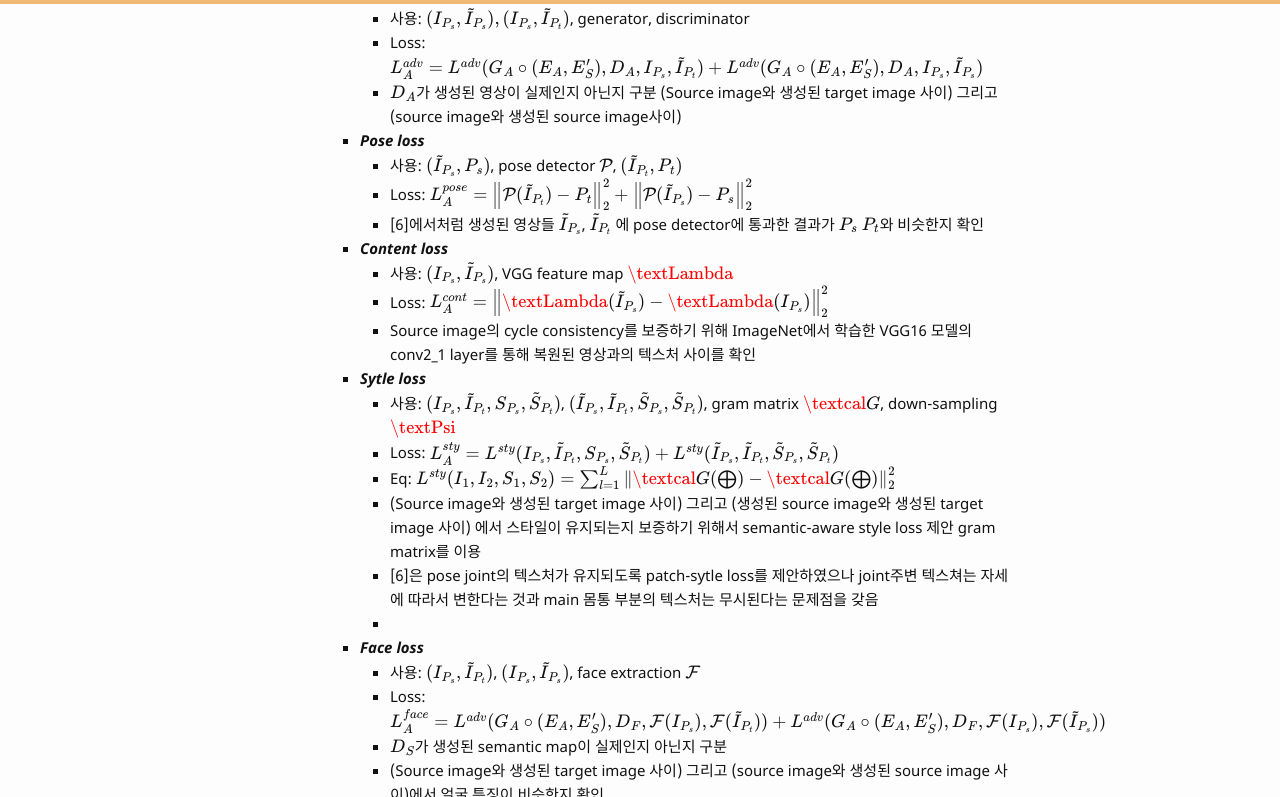
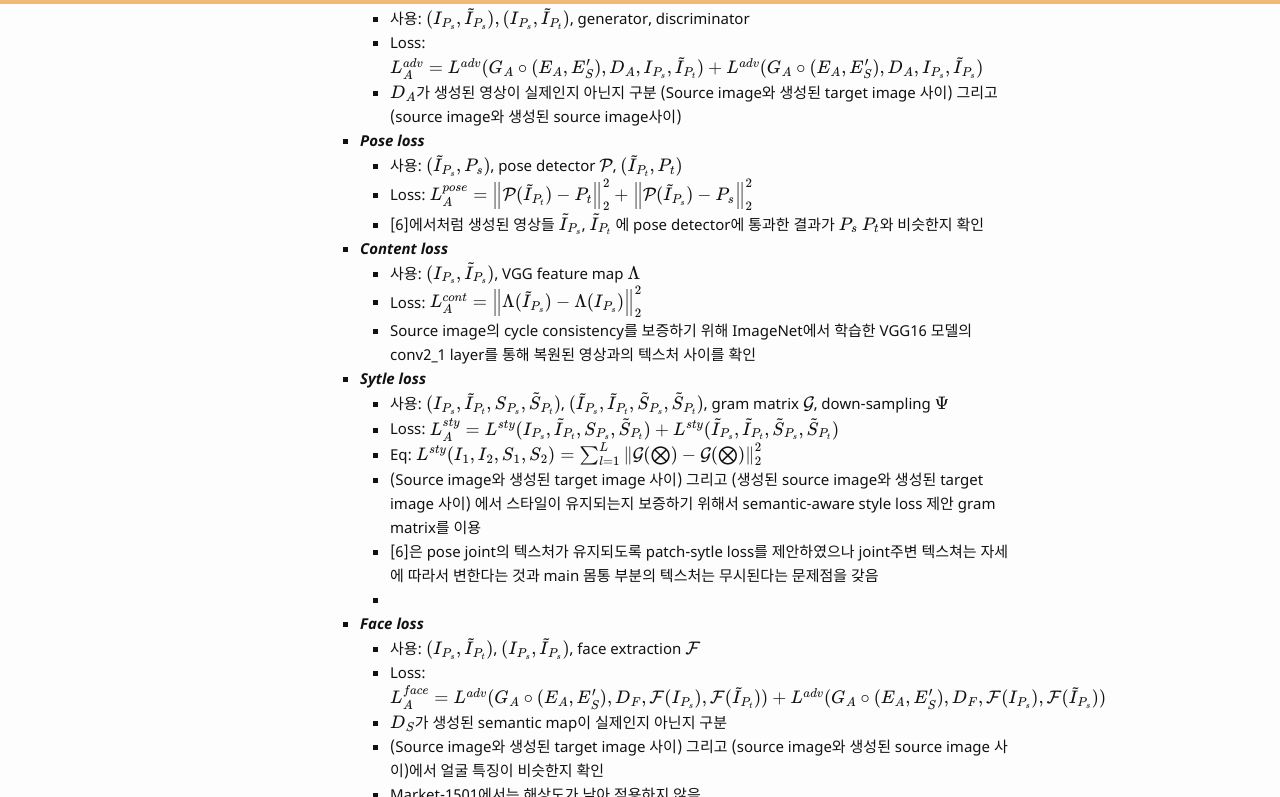
Before and after one commit to bismex/bismex.github.io, a Jekyll site: the page built from _posts/2019-05-30-SPT.md, in a window 1280 px wide and 900 px high, scrolled down 2995 px, cut to the strip 0-797 px from the top of the window. Built offline with Jekyll 4.4.1, drawn with Linux system fonts in a browser that asks for light colours; formulas are drawn with MathJax 3.

Commit message:
Update 2019-05-30-SPT.md

```diff
--- a/_posts/2019-05-30-SPT.md
+++ b/_posts/2019-05-30-SPT.md
@@ -127,13 +127,13 @@ $$
       - Loss: $$L^{pose}_A = \left \| \mathcal{P}(\tilde{I}_{P_t}) - P_t \right \|^2_2 +  \left \| \mathcal{P}(\tilde{I}_{P_s}) - P_s \right \|^2_2$$
       - [6]에서처럼 생성된 영상들 $$\tilde{I}_{P_s}$$, $$\tilde{I}_{P_t}$$ 에 pose detector에 통과한 결과가 $$P_s$$ $$P_t$$와 비슷한지 확인
     - ***Content loss***
-      - 사용: $$(I_{P_s}, \tilde{I}_{P_s})$$, VGG feature map $$\textLambda$$
-      - Loss: $$L^{cont}_A = \left \| \textLambda(\tilde{I}_{P_s}) - \textLambda(I_{P_s}) \right \|^2_2$$
+      - 사용: $$(I_{P_s}, \tilde{I}_{P_s})$$, VGG feature map $$\Lambda$$
+      - Loss: $$L^{cont}_A = \left \| \Lambda(\tilde{I}_{P_s}) - \Lambda(I_{P_s}) \right \|^2_2$$
       - Source image의 cycle consistency를 보증하기 위해 ImageNet에서 학습한 VGG16 모델의 conv2_1 layer를 통해 복원된 영상과의 텍스처 사이를 확인
     - ***Sytle loss***
-      - 사용: $$(I_{P_s}, \tilde{I}_{P_t}, S_{P_s}, \tilde{S}_{P_t})$$, $$(\tilde{I}_{P_s}, \tilde{I}_{P_t}, \tilde{S}_{P_s}, \tilde{S}_{P_t})$$, gram matrix $$\textcal{G}$$, down-sampling $$\textPsi$$
+      - 사용: $$(I_{P_s}, \tilde{I}_{P_t}, S_{P_s}, \tilde{S}_{P_t})$$, $$(\tilde{I}_{P_s}, \tilde{I}_{P_t}, \tilde{S}_{P_s}, \tilde{S}_{P_t})$$, gram matrix $$\mathcal{G}$$, down-sampling $$\Psi$$
       - Loss: $$L^{sty}_A = L^{sty}(I_{P_s}, \tilde{I}_{P_t}, S_{P_s}, \tilde{S}_{P_t}) + L^{sty}(\tilde{I}_{P_s}, \tilde{I}_{P_t}, \tilde{S}_{P_s}, \tilde{S}_{P_t})$$
-      - Eq: $$L^{sty}(I_1, I_2, S_1, S_2) = \sum^L_{l=1} \left \| \textcal{G}( \bigoplus ) - \textcal{G}( \bigoplus ) \right \|^2_2$$
+      - Eq: $$L^{sty}(I_1, I_2, S_1, S_2) = \sum^L_{l=1} \left \| \mathcal{G}( \bigotimes ) - \mathcal{G}( \bigotimes ) \right \|^2_2$$
       - (Source image와 생성된 target image 사이) 그리고 (생성된 source image와 생성된 target image 사이) 에서 스타일이 유지되는지 보증하기 위해서 semantic-aware style loss 제안 gram matrix를 이용
       - [6]은 pose joint의 텍스처가 유지되도록 patch-sytle loss를 제안하였으나 joint주변 텍스쳐는 자세에 따라서 변한다는 것과 main 몸통 부분의 텍스처는 무시된다는 문제점을 갖음
       -
```
